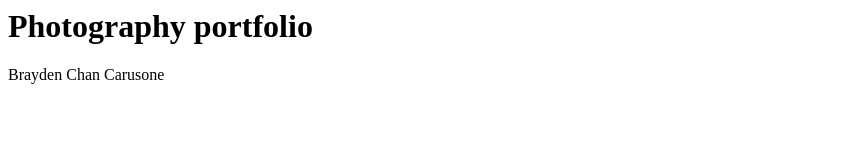
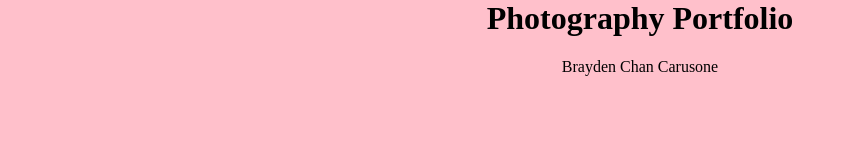
Before and after one commit to bchancarusone/bchancarusone.github.io, a plain HTML site: page index.html in a window 1280 px wide. Shown: the whole page, without its empty margins (0-847 px from the left). Drawn offline with Linux system fonts and the light colour scheme.

Commit message:
Added styles

```diff
--- a/index.html
+++ b/index.html
@@ -3,9 +3,10 @@
     <meta charset="UTF-8">
     <meta name="viewport" content="width=device-width, initial-scale=1.0">
     <title>Document</title>
+    <link rel="stylesheet" type="text/css" href="styles.css">
 </head>
 <body>
-    <h1>Photography portfolio</h1>
+    <h1>Photography Portfolio</h1>
     <p>Brayden Chan Carusone</p>
 </body>
 </html>
--- /dev/null
+++ b/styles.css
@@ -0,0 +1,5 @@
+body {
+    margin: 0;
+    background: pink;
+    text-align: center;
+}
```
